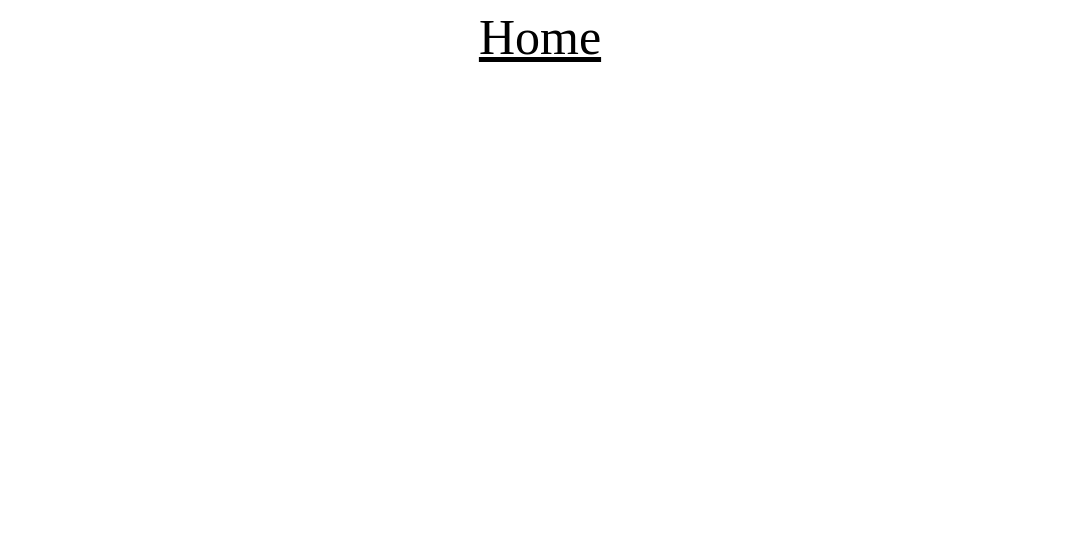
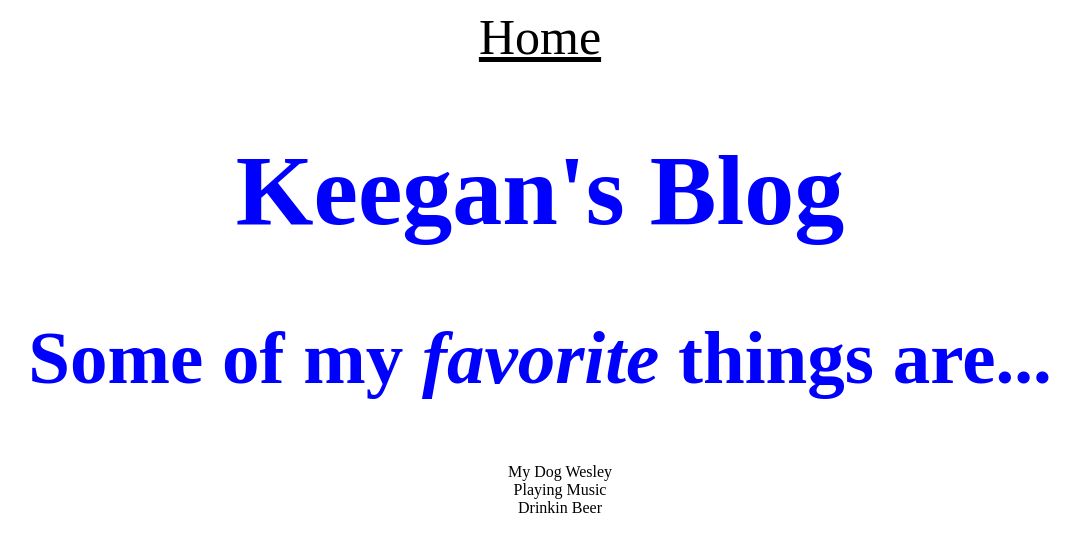
Before and after one commit to Abuyousef77/blog, a plain HTML site: page keegan.html in a window 1280 px wide. Shown: the whole page, without its empty margins (100-1180 px from the left). Drawn offline with Linux system fonts and the light colour scheme.

Commit message:
added divs and spans to blogs

```diff
--- a/css/styles.css
+++ b/css/styles.css
@@ -11,8 +11,25 @@ a:link {
   font-size: 50px;
 }
 
+a:visited {
+  color: black;
+}
+
 a:hover {
   color: red
+}
+.wow {
+  color: red;
+  font-style: italic;
+}
+
+.title {
+  font-size: 50px;
+  color: blue;
+}
+
+.it {
+  font-style: italic;
 }
 
 body {
--- a/keegan.html
+++ b/keegan.html
@@ -5,6 +5,16 @@
     <link href="css/styles.css" rel="stylesheet"type="text/css" media="all">
     <body>
     <a href="index.html">Home</a>
+    <div class=title>
+      <h1> Keegan's Blog </h1>
+      <h2>Some of my <span class="it">favorite</span> things are...
+    </div>
+      <ul>
+        <li>My Dog Wesley</li>
+        <li>Playing Music</li>
+        <li>Drinkin Beer</li>
+      </ul>
+      </h2>
     </body>
   </head>
 </html>
```
Also changed, not shown: ben.html (+10 -3 lines).
